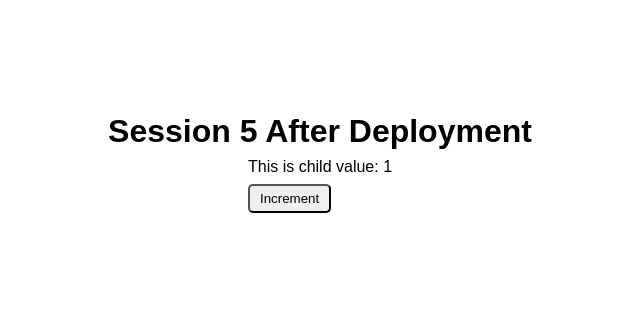
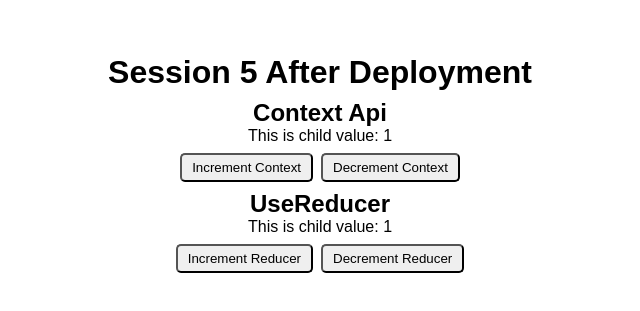
Before and after one commit to syedtalhaaskari97/bootcamp_2020_urdu, a React (Create React App) app: page / in a window 1280 px wide. Shown: the part 237-548 px from the top of the page, without its empty margins (320-960 px from the left). Built offline with nearby package versions, Linux system fonts and the light colour scheme.

Commit message:
Session 5 complete
Session 5 complete with additional buttons and css with surge deployment

```diff
--- a/src/App.css
+++ b/src/App.css
@@ -16,6 +16,7 @@
 .btn {
   padding: 5px 10px;
   border-radius: 5px;
+  cursor: pointer;
 }
 
 .btn-light {
@@ -56,3 +57,7 @@
 .mx-auto {
   margin: 0 auto
 }
+
+.text-center {
+  text-align: center
+}
--- a/src/Components/Child.js
+++ b/src/Components/Child.js
@@ -5,9 +5,11 @@ const Child = (props) => {
   let counter = useContext(counterContext)
   return (
     <div>
+      <h2>Context Api</h2>
       This is child value: {counter[0]}
       <div className='mt-2'>
-        <button onClick={() => counter[1](() => ++counter[0])} className="btn mx-auto">Increment</button>
+        <button onClick={() => counter[1](() => ++counter[0])} className="btn">Increment Context</button>
+        <button onClick={() => counter[1](() => --counter[0])} className="btn ml-2">Decrement Context</button>
       </div>
     </div>
   )
--- /dev/null
+++ b/src/Components/Child2.js
@@ -0,0 +1,19 @@
+import React, { useReducer } from 'react'
+import CounterReducer from '../ReducerApi/CounterReducer'
+
+const Child2 = (props) => {
+    let [state, dispatch] = useReducer(CounterReducer, 1)
+    console.table(state);
+    return (
+        <div className='mt-2'>
+            <h2 className='mt-2'>UseReducer</h2>
+            This is child value: {state}
+            <div className='mt-2'>
+                <button onClick={() => dispatch("INCREMENT")} className="btn">Increment Reducer</button>
+                <button onClick={() => dispatch("DECREMENT")} className="btn ml-2">Decrement Reducer</button>
+            </div>
+        </div>
+    )
+}
+
+export default Child2
--- a/src/Components/Parent.js
+++ b/src/Components/Parent.js
@@ -1,10 +1,12 @@
 import React from 'react'
 import Child from './Child'
+import Child2 from './Child2'
 
 const Parent = (props) => {
   return (
-    <div>
+    <div className='text-center'>
       <Child />
+      <Child2 />
     </div>
   )
 }
--- /dev/null
+++ b/src/ReducerApi/CounterReducer.js
@@ -0,0 +1,12 @@
+const counterReducer = (state, action) => {
+    switch(action) {
+        case "INCREMENT":
+            return state + 1
+        case "DECREMENT":
+            return state - 1
+        default:
+            return state
+    }
+}
+
+export default counterReducer
```
